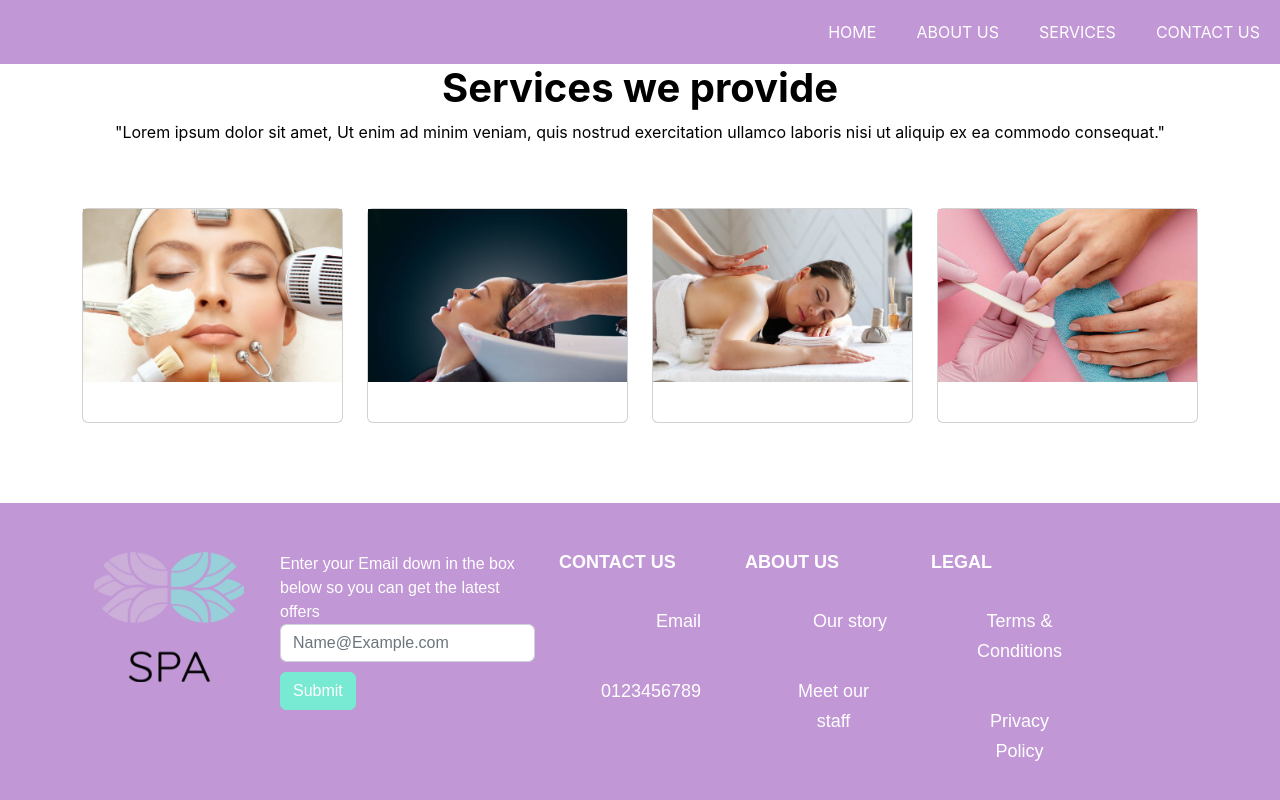
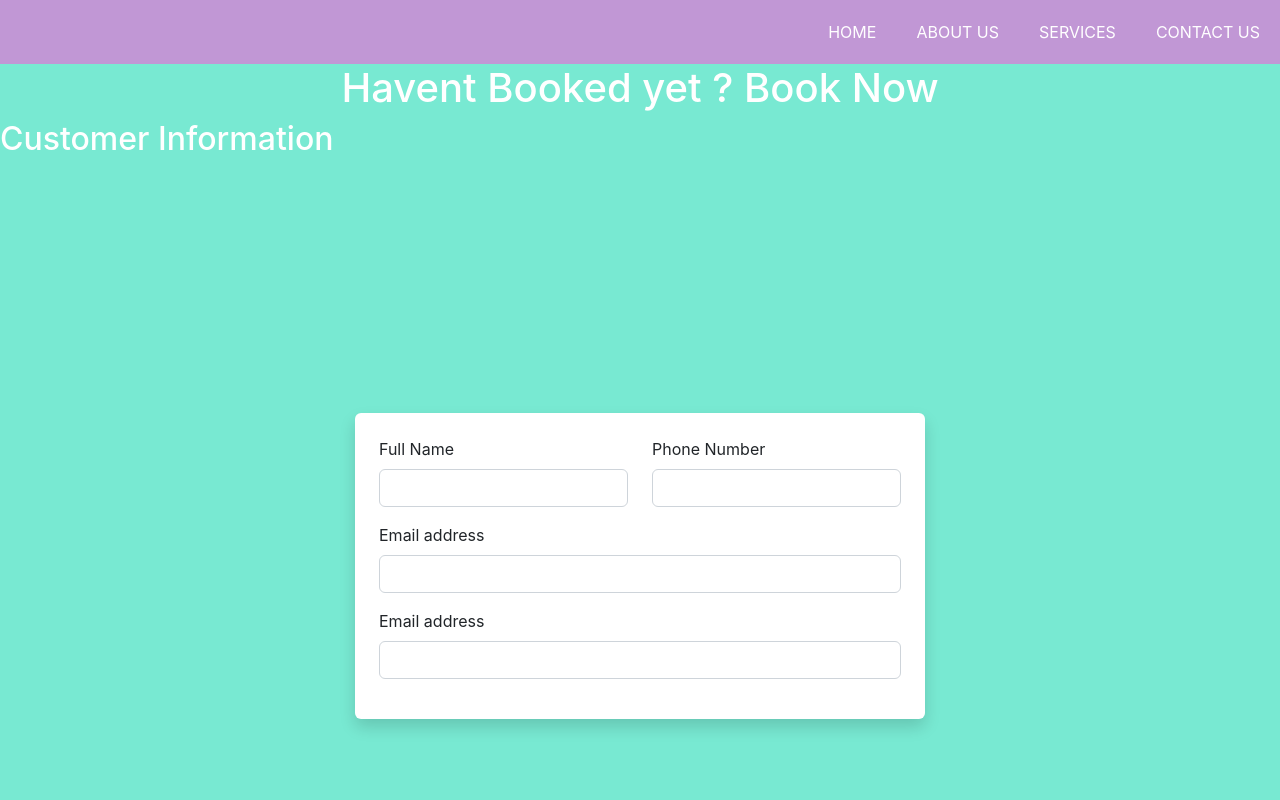
Before and after one commit to saifalaasabelaish/spa-project, a React (Create React App) app: page / in a window 1280 px wide. Shown: the top 800 px of the page. Built offline with nearby package versions, Linux system fonts and the light colour scheme.

Commit message:
working on the Booking Form

```diff
--- a/src/App.js
+++ b/src/App.js
@@ -1,14 +1,16 @@
-import ServicesPage from "../src/components/SerivcesPage/ServicesPage"
-import Footer from "../src/components/common/Footer"
+import BookingPage from "./components/booking-page/Booking";
 import Navbar from "./components/common/Navbar";
+import Footer from "./components/common/Footer";
+
 function App() {
   return (
-<>
-<Navbar></Navbar>
-<ServicesPage></ServicesPage>
-<Footer></Footer>
+    <>
+      <Navbar></Navbar>
+      <BookingPage></BookingPage>
 
-</>
+      <Footer></Footer>
+
+    </>
   );
 }
 export default App
--- a/src/components/SerivcesPage/ServicesPage.css
+++ b/src/components/SerivcesPage/ServicesPage.css
@@ -19,3 +19,8 @@
 .header-texts{
     color:rgb(0, 0, 0);
 }
+
+body{
+
+    background-color:azure
+}
--- a/src/components/SerivcesPage/ServicesPageCards.js
+++ b/src/components/SerivcesPage/ServicesPageCards.js
@@ -6,14 +6,7 @@ const ServicesPageCards = (props) => {
 
         <div className="col-md-3">
             <div className={classes}>
-                <img src={props.imgsrc}/>
-                <div className="card-body">
-                    <h5 className="card-title">{props.title}</h5>
-                    <p className="card-text">
-                        {props.desc}
-                    </p>
-                </div>
-                {props.children}
+                <img src={props.imgsrc} />
             </div>
         </div>
 
--- /dev/null
+++ b/src/components/booking-page/BookNowButton.js
@@ -0,0 +1,11 @@
+const BookNowButton = () => {
+
+
+    return (
+        <>
+            <button type="submit" className="btn btn-primary">Book Now</button>
+        </>
+    )
+}
+
+export default BookNowButton;
--- /dev/null
+++ b/src/components/booking-page/Booking.css
@@ -0,0 +1,14 @@
+body{
+
+    background-color: #78e9d2;
+
+
+}
+
+h1{
+    color:white
+}
+h2{
+
+    color:white
+}
--- /dev/null
+++ b/src/components/booking-page/Booking.js
@@ -0,0 +1,23 @@
+
+import "./Booking.css"
+import BookingTexts from "./BookingTexts"
+import BookingForm from "./BookingForm"
+import BookNowButton from "./BookNowButton"
+
+const BookingPage = () => {
+    return (
+        <>
+            <BookingTexts></BookingTexts>
+            <BookingForm></BookingForm>
+            <BookNowButton></BookNowButton>
+
+
+        </>
+
+
+
+
+    );
+
+}
+export default BookingPage;
--- /dev/null
+++ b/src/components/booking-page/BookingForm.js
@@ -0,0 +1,38 @@
+const BookingForm = (props) => {
+
+
+    return (
+
+        <>
+            <div className="container">
+                <div className="row vh-100 align-items-center justify-content-center">
+                    <div className="col-sm-8 col-lg-6 bg-white rounded p-4 shadow">
+                        <form>
+                            <div className="row">
+                                <div className="col-md-6 mb-3">
+                                    <label for="exampleInputName" className="form-label">Full Name</label>
+                                    <input type="name" className="form-control" aria-describedby="nameHelp" />
+                                </div>
+                                <div className="col-md-6 mb-3">
+                                    <label for="exampleInputNumber" className="form-label">Phone Number</label>
+                                    <input type="name" className="form-control" aria-describedby="numberHelp" />
+                                </div>
+                            </div>
+                            <div class="mb-3">
+                                <label for="exampleInputEmail1" class="form-label">Email address</label>
+                                <input type="email" class="form-control" id="exampleInputEmail1" aria-describedby="emailHelp" />
+                            </div>
+                            <div class="mb-3">
+                                <label for="exampleInputEmail1" class="form-label">Email address</label>
+                                <input type="email" class="form-control" id="exampleInputEmail1" aria-describedby="emailHelp" />
+                            </div>
+                            {props.children}
+                        </form>
+                    </div>
+                </div>
+            </div>
+        </>
+    )
+}
+
+export default BookingForm;
--- /dev/null
+++ b/src/components/booking-page/BookingTexts.js
@@ -0,0 +1,19 @@
+const BookingTexts = () => {
+
+    return (
+
+        <>
+            <h1 className="header-texts d-flex justify-content-center">
+                Havent Booked yet ? Book Now
+            </h1>
+            <h2> Customer Information</h2>
+
+
+
+        </>
+
+
+    )
+}
+
+export default BookingTexts;
```
Also changed, not shown: src/components/SerivcesPage/ServicesPage.js (line endings or trailing spaces), src/components/home-head/AppHeader.js (renamed from src/components/HomeHeader/AppHeader.js), src/components/home-head/Head.css (renamed from src/components/HomeHeader/Head.css), src/components/home-head/Header.js (renamed from src/components/HomeHeader/Header.js).
